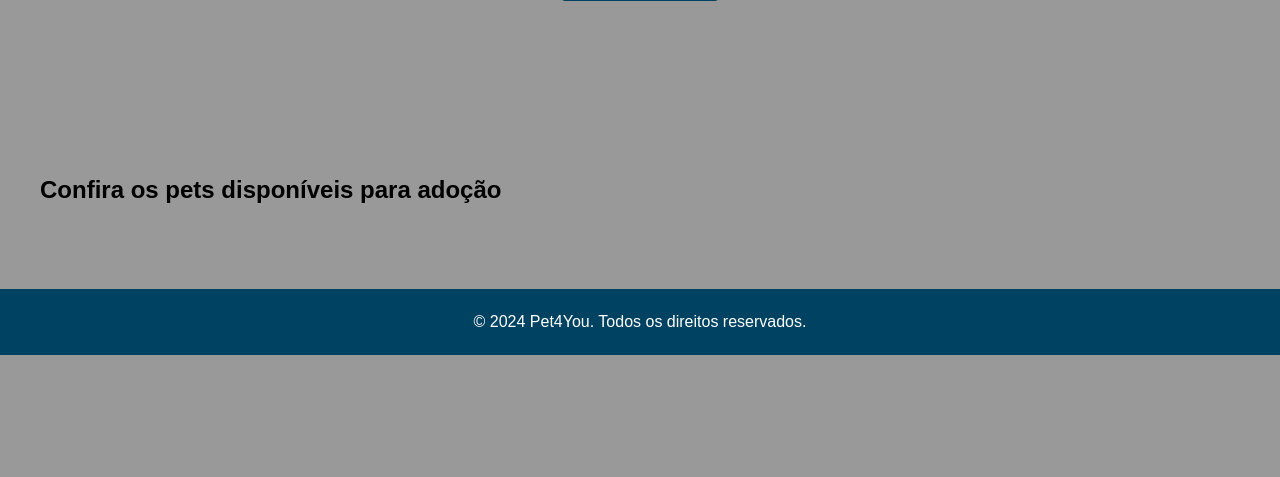
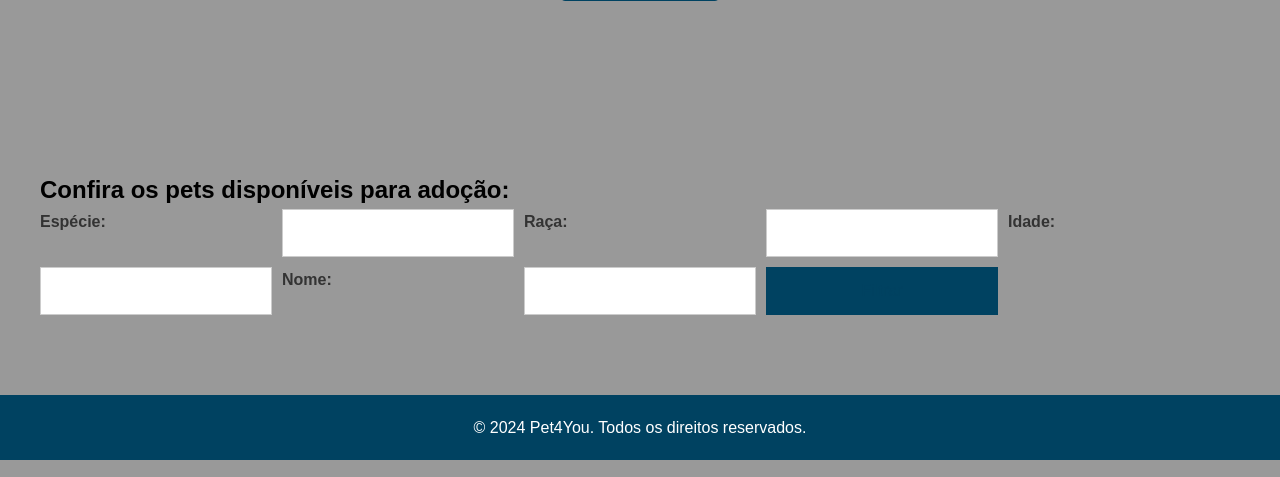
Before and after one commit to antonioz2022/ProjetoFDS, a Django app: page / in a window 1280 px wide. Shown: the part 323-800 px from the top of the page. Run offline with Django 5.2, Linux system fonts and the light colour scheme; data that the repository does not hold is empty.

Commit message:
add na filtragem

```diff
--- /dev/null
+++ b/pet4you_app/forms.py
@@ -0,0 +1,8 @@
+# forms.py
+from django import forms
+
+class PetFilterForm(forms.Form):
+    species = forms.CharField(max_length=100, required=False)
+    breed = forms.CharField(max_length=100, required=False)
+    age = forms.IntegerField(required=False)
+    name = forms.CharField(max_length=100, required=False)
--- a/pet4you_app/static/css/styles.css
+++ b/pet4you_app/static/css/styles.css
@@ -624,3 +624,35 @@
   clear: both; /* Limpa ambos os lados para garantir que as fileiras sejam exibidas corretamente */
   overflow: hidden; /* Evita que as fileiras sejam "invadidas" por elementos flutuantes */
 }
+
+
+.filter-form {
+  display: grid;
+  grid-template-columns: repeat(auto-fit, minmax(200px, 1fr));
+  gap: 10px;
+  font-family: Arial, sans-serif;
+  color: #333;
+}
+
+.filter-form label {
+  font-weight: bold;
+}
+
+.filter-form input {
+  border: 1px solid #ccc;
+  padding: 10px;
+  font-size: 1em;
+}
+
+.filter-form button {
+  background-color: #004261;
+  color: #004261;
+  border: none;
+  padding: 10px;
+  cursor: pointer;
+  font-size: 1em;
+}
+
+.filter-form button:hover {
+  background-color: #45a049;
+}
--- a/pet4you_app/templates/home.html
+++ b/pet4you_app/templates/home.html
@@ -46,7 +46,21 @@
 
 <section class="content">
   <div class="container">
-    <h2>Confira os pets disponíveis para adoção</h2>
+    <h2>Confira os pets disponíveis para adoção:</h2>
+
+
+    <form method="GET" class="filter-form">
+      <label for="id_species">Espécie:</label>
+      {{ form.species }}
+      <label for="id_breed">Raça:</label>
+      {{ form.breed }}
+      <label for="id_age">Idade:</label>
+      {{ form.age }}
+      <label for="id_name">Nome:</label>
+      {{ form.name }}
+      <button type="submit" class="filter-button">Filtrar</button>
+  </form>
+
     <div class="services">
       {% for pet in pets_para_adocao %}
       <div class="service">
--- a/pet4you_app/views.py
+++ b/pet4you_app/views.py
@@ -17,6 +17,8 @@ from django.http import JsonResponse
 from django.views.decorators.csrf import csrf_exempt
 from django.views.decorators.http import require_POST
 from django.contrib.auth.models import User
+from .forms import PetFilterForm
+
 
 
 @csrf_exempt
@@ -149,12 +151,30 @@ def logout(request):
     auth_logout(request)
     return redirect('home')
 
+
 def home(request):
-    pets_para_adocao = Pet.objects.filter(favorited=False)  # Recupera todos os pets para adoção
-    return render(request, "home.html", {'pets_para_adocao': pets_para_adocao})
+    form = PetFilterForm(request.GET or None)
+
+    pets_para_adocao = Pet.objects.all()
+
+    species = request.GET.get('species', '')
+    breed = request.GET.get('breed', '')
+    age = request.GET.get('age', '')
+    name = request.GET.get('name', '')
+
+    if species:
+        pets_para_adocao = pets_para_adocao.filter(species=species)
+    if breed:
+        pets_para_adocao = pets_para_adocao.filter(breed__icontains=breed)
+    if age:
+        pets_para_adocao = pets_para_adocao.filter(age=age)
+    if name:
+        pets_para_adocao = pets_para_adocao.filter(name__icontains=name)
+
+    return render(request, "home.html", {'pets_para_adocao': pets_para_adocao, 'form': form})
 
 def edit_post(request, pet_id):
-    # Recupera o objeto Pet que será editado
+
     pet = get_object_or_404(Pet, pk=pet_id)
 
     if request.method == 'POST':
@@ -195,7 +215,6 @@ def edit_post(request, pet_id):
         pet.save()
         return redirect("pet4you:home")
     else:
-        # Renderiza o template de edição com os dados atuais do pet
         return render(request, 'edit_post.html', {'pet': pet})
 
 
@@ -208,11 +227,8 @@ def listar_pets(request):
 def delete_post(request, pet_id):
     pet = get_object_or_404(Pet, id=pet_id)
 
-    # Verifica se o usuário é o dono do pet antes de permitir a exclusão
     if request.user == pet.owner:
         pet.delete()
-        # Redireciona de volta para a página inicial ou outra página apropriada
         return redirect('pet4you:home')
     else:
-        # Redireciona para uma página de erro ou mostra uma mensagem de erro
-        return redirect('pet4you:home')  # Redireciona para a home por padrão
+        return redirect('pet4you:home')
```
